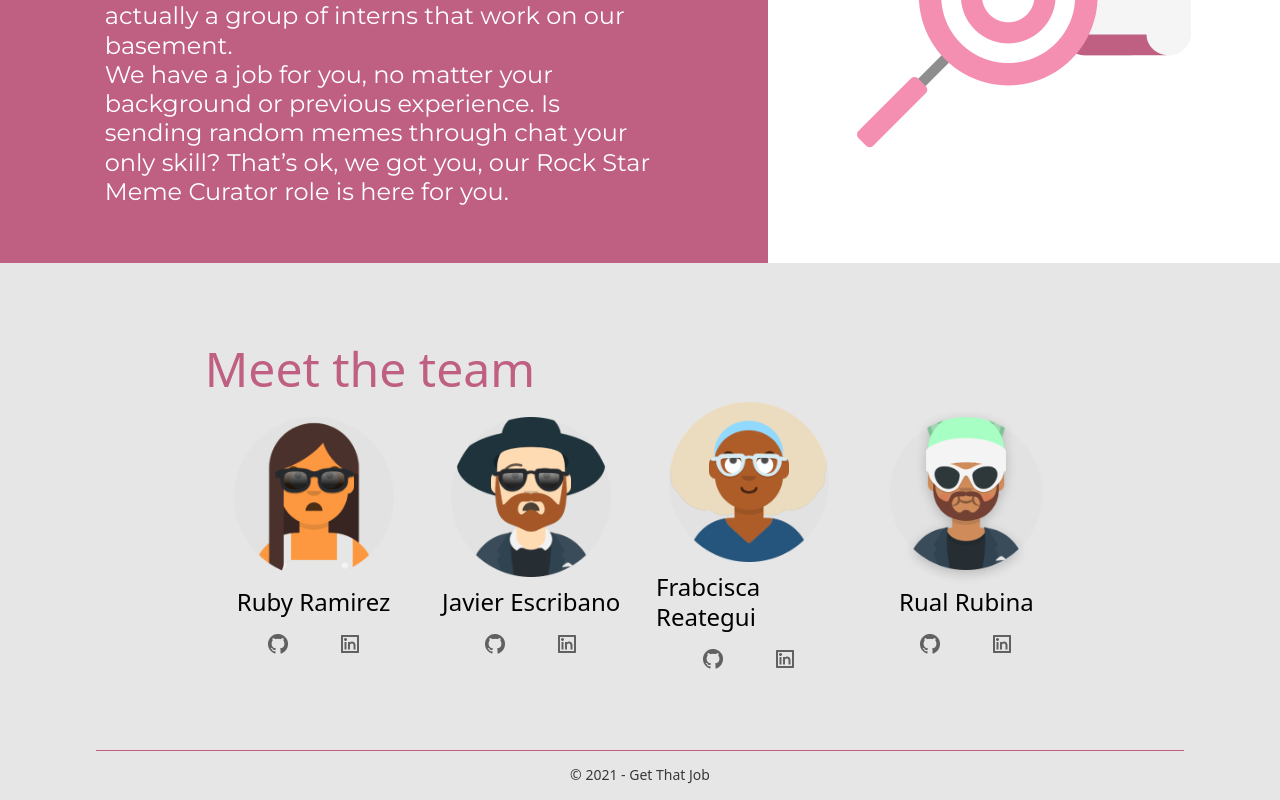
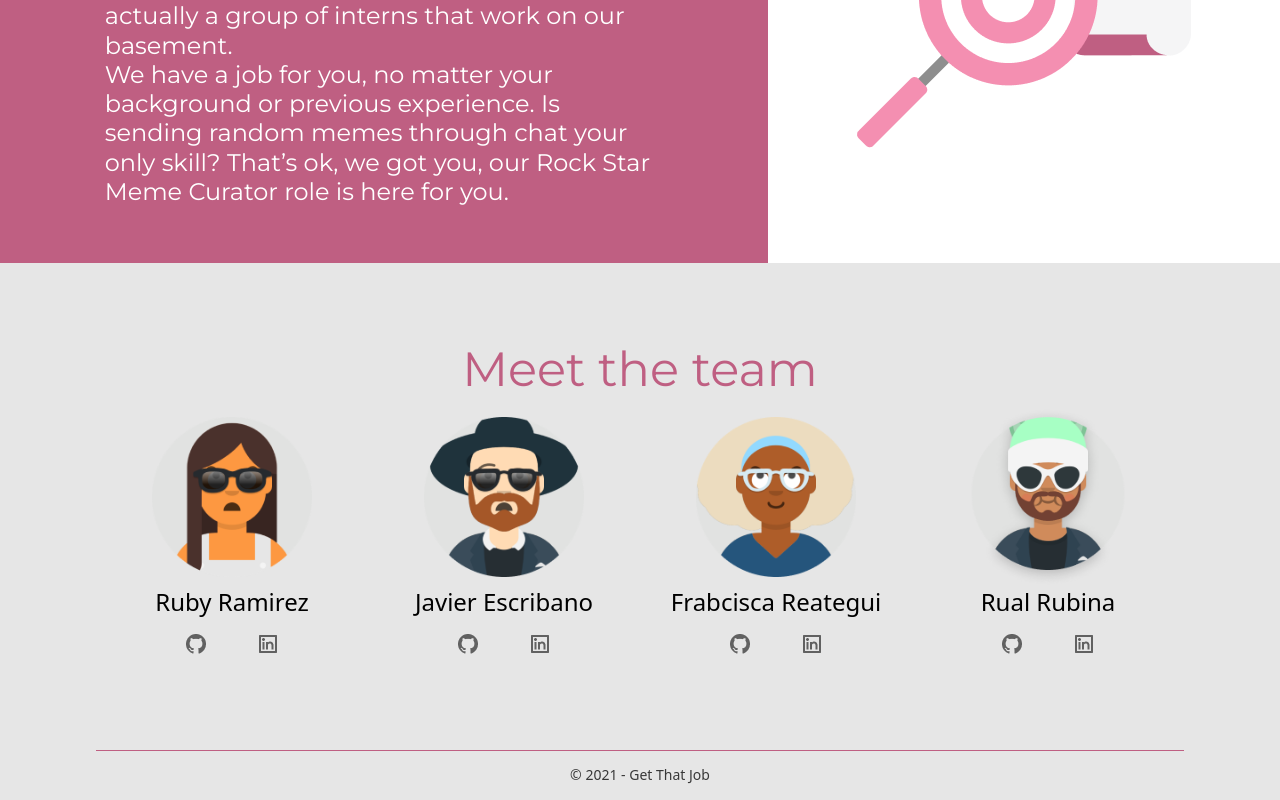
Before and after one commit to kkantaaa/get-that-job-2J3K, a React (Vite) app in the folder client/: page / in a window 1280 px wide. Shown: the part 1106-1906 px from the top of the page. Built offline with nearby package versions, Linux system fonts and the light colour scheme.

Commit message:
fix: layout and font mistake at footer

```diff
--- a/client/src/pages/HomePage.jsx
+++ b/client/src/pages/HomePage.jsx
@@ -84,11 +84,11 @@ function Homepage() {
         </div>
       </div>
 
-      <div className=" bg-Background-foreground w-full flex justify-center">
+      <footer className=" bg-Background-foreground w-full flex justify-center">
         <div className=" h-[537px] w-full mx-[8.333%] flex flex-col justify-around items-center divide-y-[1px] divide-DarkPink">
           <div className=" h-[486px] w-full flex justify-center items-center">
-            <div className="w-[80%]">
-              <div className=" text-DarkPink text-Headline3 font-normal font-Montserratflex">
+            <div className="w-[80%] flex flex-col items-center">
+              <div className=" text-DarkPink text-Headline3 font-normal font-Montserrat ">
                 Meet the team
               </div>
               <div className=" h-[273px] flex flex-row justify-center items-center">
@@ -176,7 +176,7 @@ function Homepage() {
             </div>
           </div>
         </div>
-      </div>
+      </footer>
     </>
   );
 }
```
